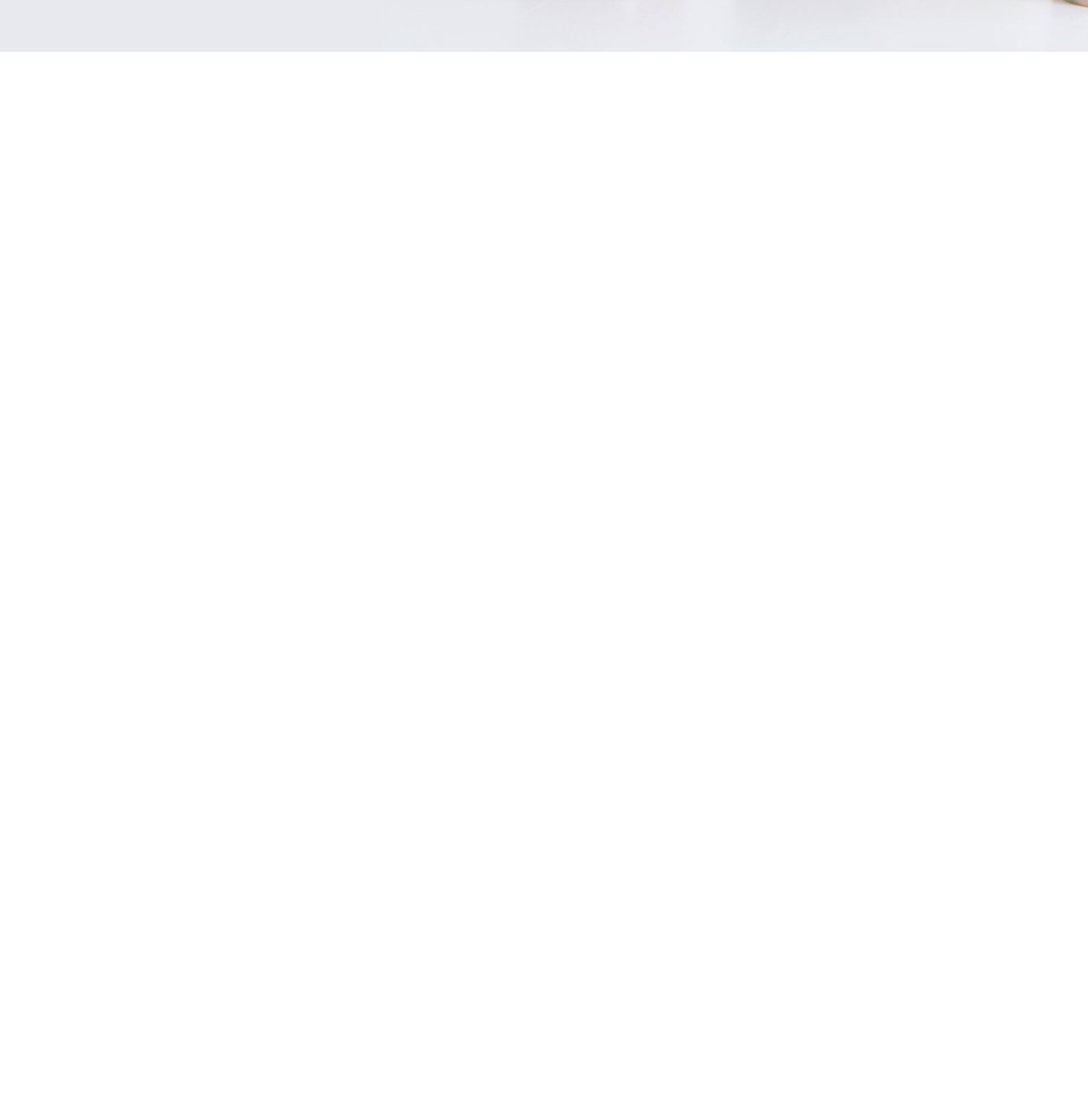
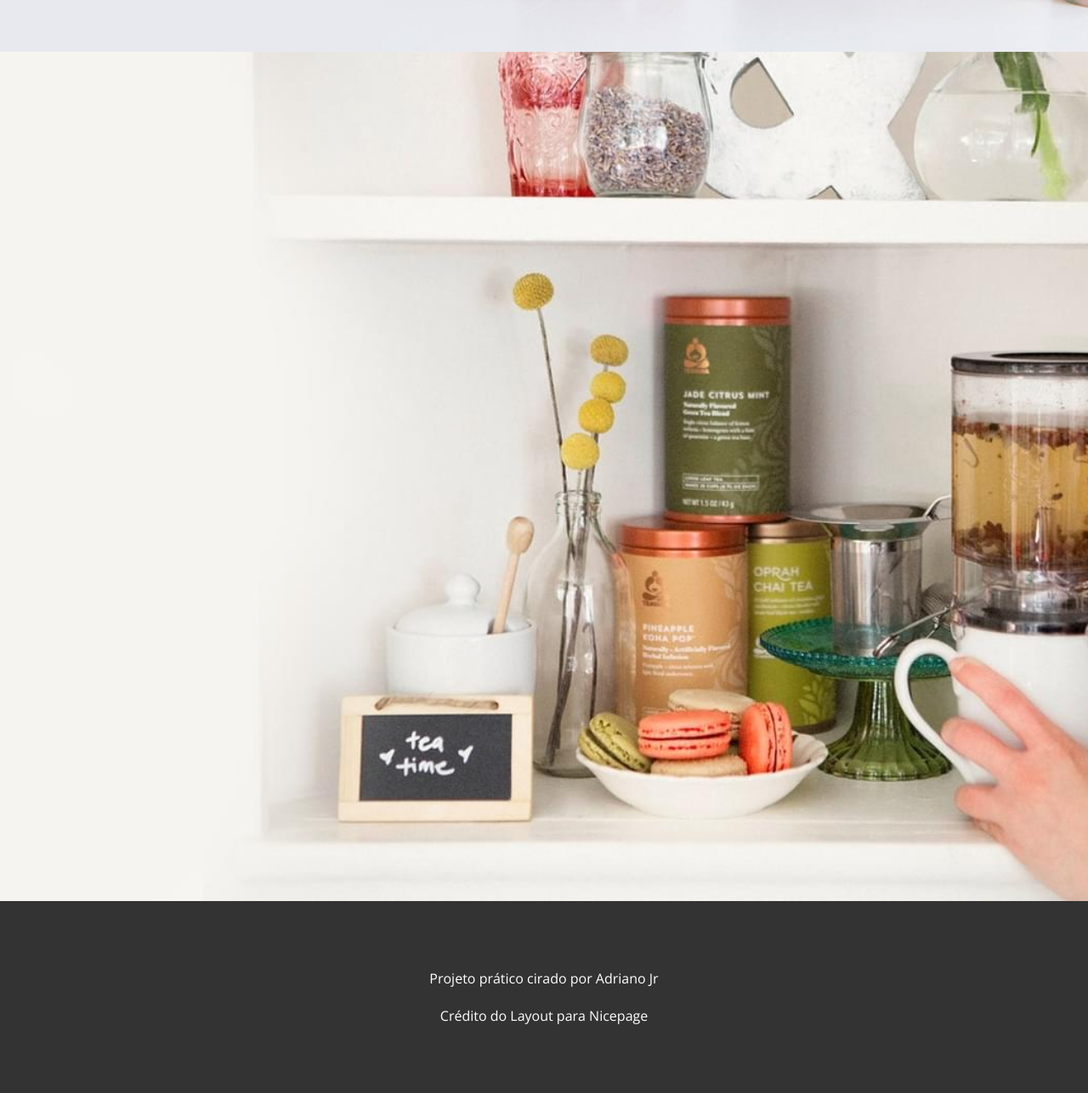
Before and after one commit to adrianojrvidal/6-CursoB7Web-FrontEnd-ProjetoDeAprendizado-FlexBox_e_CSSGrid-Layout_Starbucks, a plain HTML site: page index.html in a window 1280 px wide. Shown: the part 4793-6080 px from the top of the page at 85% size. Before the commit the page ends 4854 px from the top, so only its background shows below. Drawn offline with nearby package versions, Linux system fonts and the light colour scheme.

Commit message:
v8 - Área 5 e Footer

```diff
--- a/assets/css/style.css
+++ b/assets/css/style.css
@@ -248,3 +248,17 @@ header .line {
     background-image: url('/assets/images/bg3.jpg');
     background-position: left;
 }
+
+.area5 {
+    background-image: url('/assets/images/bg4.jpg');
+    background-size: cover;
+    background-position: center;
+    height: 1000px;
+}
+
+footer {
+    background-color: #333;
+    color: #fff;
+    padding: 80px;
+    text-align: center;
+}
--- a/index.html
+++ b/index.html
@@ -79,7 +79,11 @@
         </div>
         <div class="area4--img1"></div>
     </section>
-
+    <section class="area5"></section>
+    <footer>
+        Projeto prático cirado por Adriano Jr <br><br>
+        Crédito do Layout para Nicepage
+    </footer>
 
 </body>
 </html>
```
